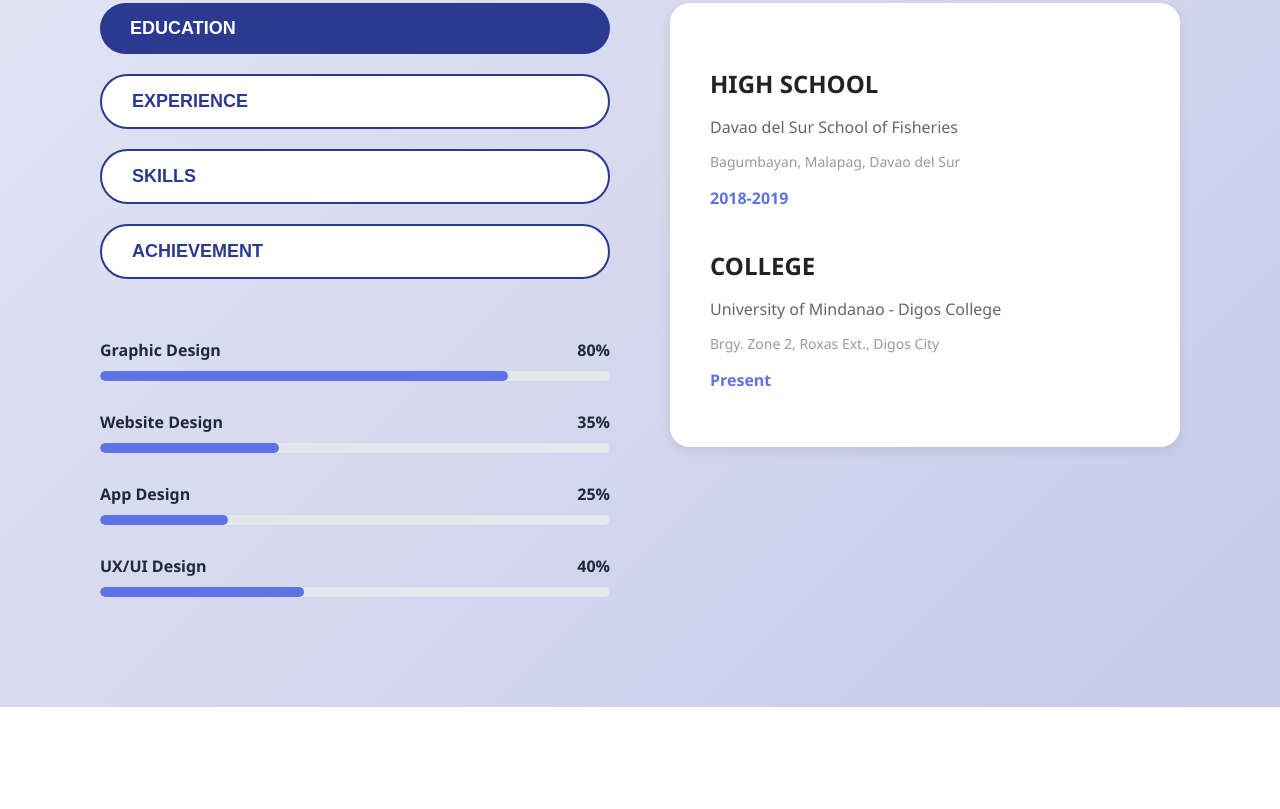
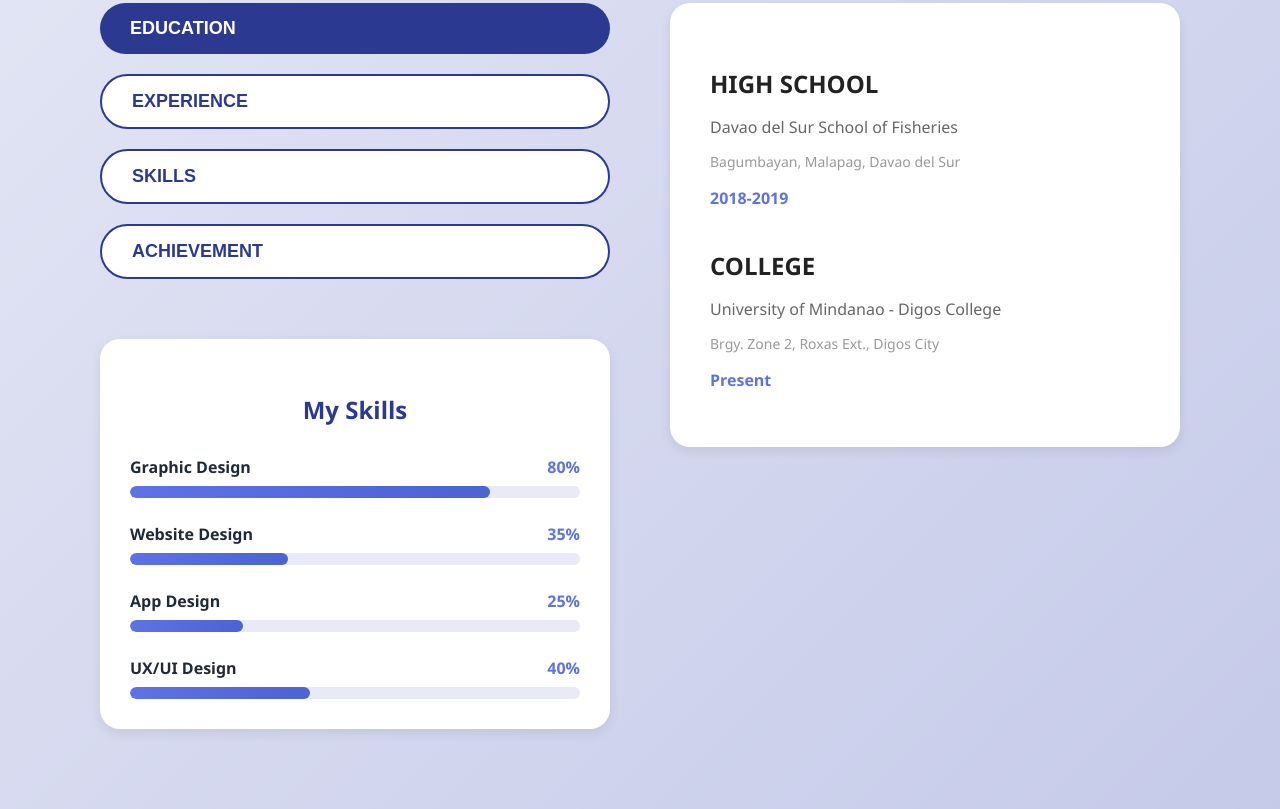
Before and after one commit to lotarinoryan-source/ports, a plain HTML site: page about.html in a window 1280 px wide. Shown: the part 541-1350 px from the top of the page. Before the commit the page ends 1248 px from the top, so only its background shows below. Drawn offline with Linux system fonts and the light colour scheme.

Commit message:
Redesign skills section with better styling: white background, gradient progress bars, proper spacing and typography

```diff
--- a/about.html
+++ b/about.html
@@ -207,7 +207,7 @@
       <!-- About Me Text -->
       <div style="background:#fff;border-radius:30px;padding:40px;margin-bottom:60px;max-width:900px;margin-left:auto;margin-right:auto;box-shadow:0 4px 12px rgba(0,0,0,0.08);">
         <h2 style="color:#2b3990;font-size:32px;font-weight:700;margin-bottom:20px;">ABOUT ME</h2>
-        <p style="color:#444;font-size:20px;line-height:1.8;">I'm a creative UI/UX designer who loves telling stories through visuals. I pay close attention to the little details and enjoy making designs that not only look good but also have a clear purpose. Whether it's branding, digital art, or print work, my goal is always to create designs that make an impact.</p>
+        <p style="color:#444;font-size:20px;line-height:1.8;">I'm a creative Graphic Designer who loves telling stories through visuals. I pay close attention to the little details and enjoy making designs that not only look good but also have a clear purpose. Whether it's branding or print work, my goal is always to create designs that make an impact.</p>
       </div>
 
       <!-- Tabs and Content -->
@@ -222,45 +222,51 @@
             <button class="tab-btn" onclick="showTab('achievement')" style="background:#fff;color:#2b3990;padding:15px 30px;border:2px solid #2b3990;border-radius:50px;font-size:18px;font-weight:600;cursor:pointer;text-align:left;">ACHIEVEMENT</button>
           </div>
 
-          <!-- Statistics -->
-          <div style="margin-top:60px;">
-            <div style="margin-bottom:30px;">
-              <div style="display:flex;justify-content:space-between;margin-bottom:10px;">
-                <span style="color:#1f2937;font-weight:600;">Graphic Design</span>
-                <span style="color:#1f2937;font-weight:600;">80%</span>
+          <!-- Skills Statistics -->
+          <div style="margin-top:60px;background:#fff;border-radius:20px;padding:30px;box-shadow:0 4px 12px rgba(0,0,0,0.08);">
+            <h3 style="color:#2b3990;font-size:24px;font-weight:700;margin-bottom:30px;text-align:center;">My Skills</h3>
+
+            <!-- Graphic Design - 80% -->
+            <div style="margin-bottom:25px;">
+              <div style="display:flex;justify-content:space-between;align-items:center;margin-bottom:8px;">
+                <span style="color:#1f2937;font-weight:600;font-size:16px;">Graphic Design</span>
+                <span style="color:#5e72e4;font-weight:700;font-size:16px;">80%</span>
               </div>
-              <div style="background:#e5e7eb;height:10px;border-radius:10px;overflow:hidden;">
-                <div style="background:#5e72e4;height:100%;width:80%;border-radius:10px;"></div>
+              <div style="background:#e8eaf6;height:12px;border-radius:15px;overflow:hidden;">
+                <div style="background:linear-gradient(90deg, #5e72e4 0%, #4c63d2 100%);height:100%;width:80%;border-radius:15px;transition:width 0.8s ease;"></div>
               </div>
             </div>
 
-            <div style="margin-bottom:30px;">
-              <div style="display:flex;justify-content:space-between;margin-bottom:10px;">
-                <span style="color:#1f2937;font-weight:600;">Website Design</span>
-                <span style="color:#1f2937;font-weight:600;">35%</span>
+            <!-- Website Design - 35% -->
+            <div style="margin-bottom:25px;">
+              <div style="display:flex;justify-content:space-between;align-items:center;margin-bottom:8px;">
+                <span style="color:#1f2937;font-weight:600;font-size:16px;">Website Design</span>
+                <span style="color:#5e72e4;font-weight:700;font-size:16px;">35%</span>
               </div>
-              <div style="background:#e5e7eb;height:10px;border-radius:10px;overflow:hidden;">
-                <div style="background:#5e72e4;height:100%;width:35%;border-radius:10px;"></div>
+              <div style="background:#e8eaf6;height:12px;border-radius:15px;overflow:hidden;">
+                <div style="background:linear-gradient(90deg, #5e72e4 0%, #4c63d2 100%);height:100%;width:35%;border-radius:15px;transition:width 0.8s ease;"></div>
               </div>
             </div>
 
-            <div style="margin-bottom:30px;">
-              <div style="display:flex;justify-content:space-between;margin-bottom:10px;">
-                <span style="color:#1f2937;font-weight:600;">App Design</span>
-                <span style="color:#1f2937;font-weight:600;">25%</span>
+            <!-- App Design - 25% -->
+            <div style="margin-bottom:25px;">
+              <div style="display:flex;justify-content:space-between;align-items:center;margin-bottom:8px;">
+                <span style="color:#1f2937;font-weight:600;font-size:16px;">App Design</span>
+                <span style="color:#5e72e4;font-weight:700;font-size:16px;">25%</span>
               </div>
-              <div style="background:#e5e7eb;height:10px;border-radius:10px;overflow:hidden;">
-                <div style="background:#5e72e4;height:100%;width:25%;border-radius:10px;"></div>
+              <div style="background:#e8eaf6;height:12px;border-radius:15px;overflow:hidden;">
+                <div style="background:linear-gradient(90deg, #5e72e4 0%, #4c63d2 100%);height:100%;width:25%;border-radius:15px;transition:width 0.8s ease;"></div>
               </div>
             </div>
 
-            <div style="margin-bottom:30px;">
-              <div style="display:flex;justify-content:space-between;margin-bottom:10px;">
-                <span style="color:#1f2937;font-weight:600;">UX/UI Design</span>
-                <span style="color:#1f2937;font-weight:600;">40%</span>
+            <!-- UX/UI Design - 40% -->
+            <div style="margin-bottom:0;">
+              <div style="display:flex;justify-content:space-between;align-items:center;margin-bottom:8px;">
+                <span style="color:#1f2937;font-weight:600;font-size:16px;">UX/UI Design</span>
+                <span style="color:#5e72e4;font-weight:700;font-size:16px;">40%</span>
               </div>
-              <div style="background:#e5e7eb;height:10px;border-radius:10px;overflow:hidden;">
-                <div style="background:#5e72e4;height:100%;width:40%;border-radius:10px;"></div>
+              <div style="background:#e8eaf6;height:12px;border-radius:15px;overflow:hidden;">
+                <div style="background:linear-gradient(90deg, #5e72e4 0%, #4c63d2 100%);height:100%;width:40%;border-radius:15px;transition:width 0.8s ease;"></div>
               </div>
             </div>
           </div>
```
